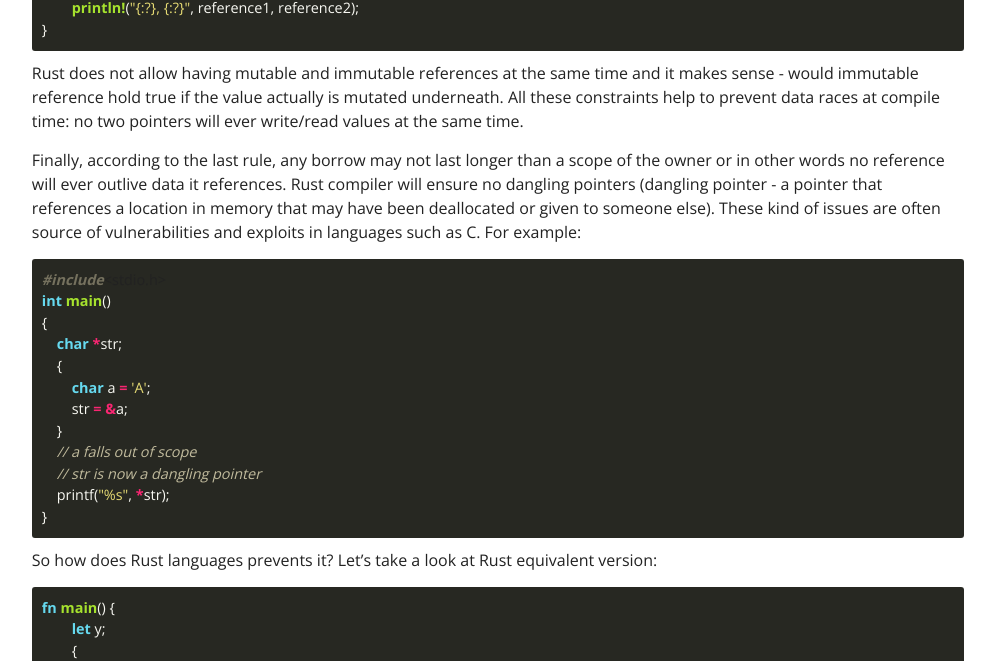
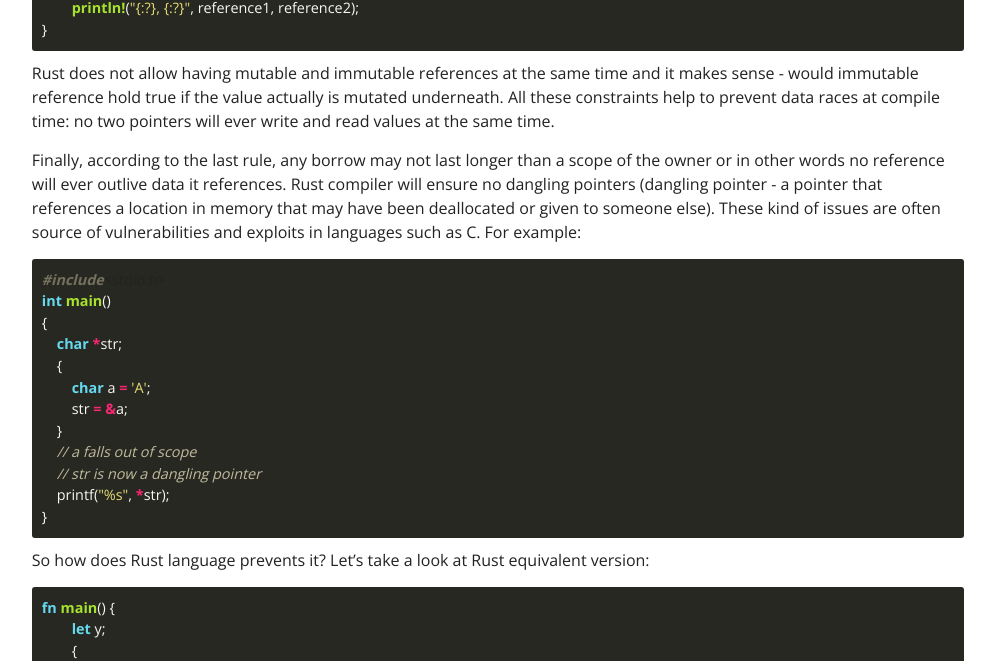
Before and after one commit to nakkht/pgu.dev, a Jekyll site: the page built from _posts/2020-04-06-rust-borrowing.md, in a window 1280 px wide and 900 px high, scrolled down 2938 px. Shown: the part 198-859 px from the top of the window, without its empty margins (142-1137 px from the left). Built offline with Jekyll 4.4.1, drawn with Linux system fonts in a browser that asks for light colours; nearby versions of some CDN libraries; some of the changed text lies outside the part shown.

Commit message:
Typos fixes

````diff
--- a/_posts/2020-04-06-rust-borrowing.md
+++ b/_posts/2020-04-06-rust-borrowing.md
@@ -136,7 +136,7 @@ fn main() {
 }
 ```
 
-Rust does not allow having mutable and immutable references at the same time and it makes sense - would immutable reference hold true if the value actually is mutated underneath. All these constraints help to prevent data races at compile time: no two pointers will ever write/read values at the same time.
+Rust does not allow having mutable and immutable references at the same time and it makes sense - would immutable reference hold true if the value actually is mutated underneath. All these constraints help to prevent data races at compile time: no two pointers will ever write and read values at the same time.
 
 Finally, according to the last rule, any borrow may not last longer than a scope of the owner or in other words no reference will ever outlive data it references. Rust compiler will ensure no dangling pointers (dangling pointer - a pointer that references a location in memory that may have been deallocated or given to someone else). These kind of issues are often source of vulnerabilities and exploits in languages such as C. For example:
 
@@ -155,7 +155,7 @@ int main()
 }
 ```
 
-So how does Rust languages prevents it? Let's take a look at Rust equivalent version:
+So how does Rust language prevents it? Let's take a look at Rust equivalent version:
 
 ```rust
 fn main() {
````
Also changed, not shown: other parts of _posts/2020-04-06-rust-borrowing.md (+1 -1 lines).
